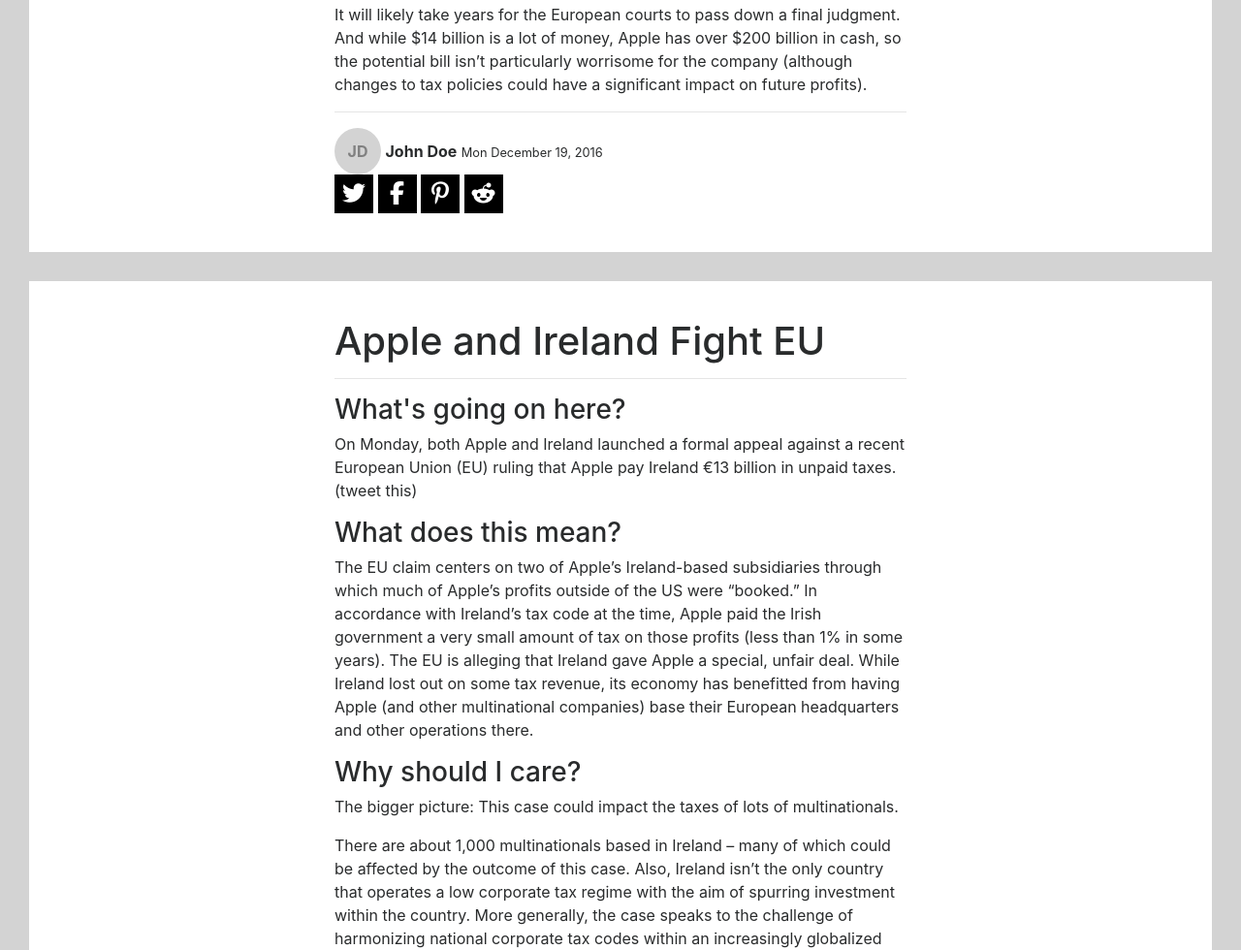
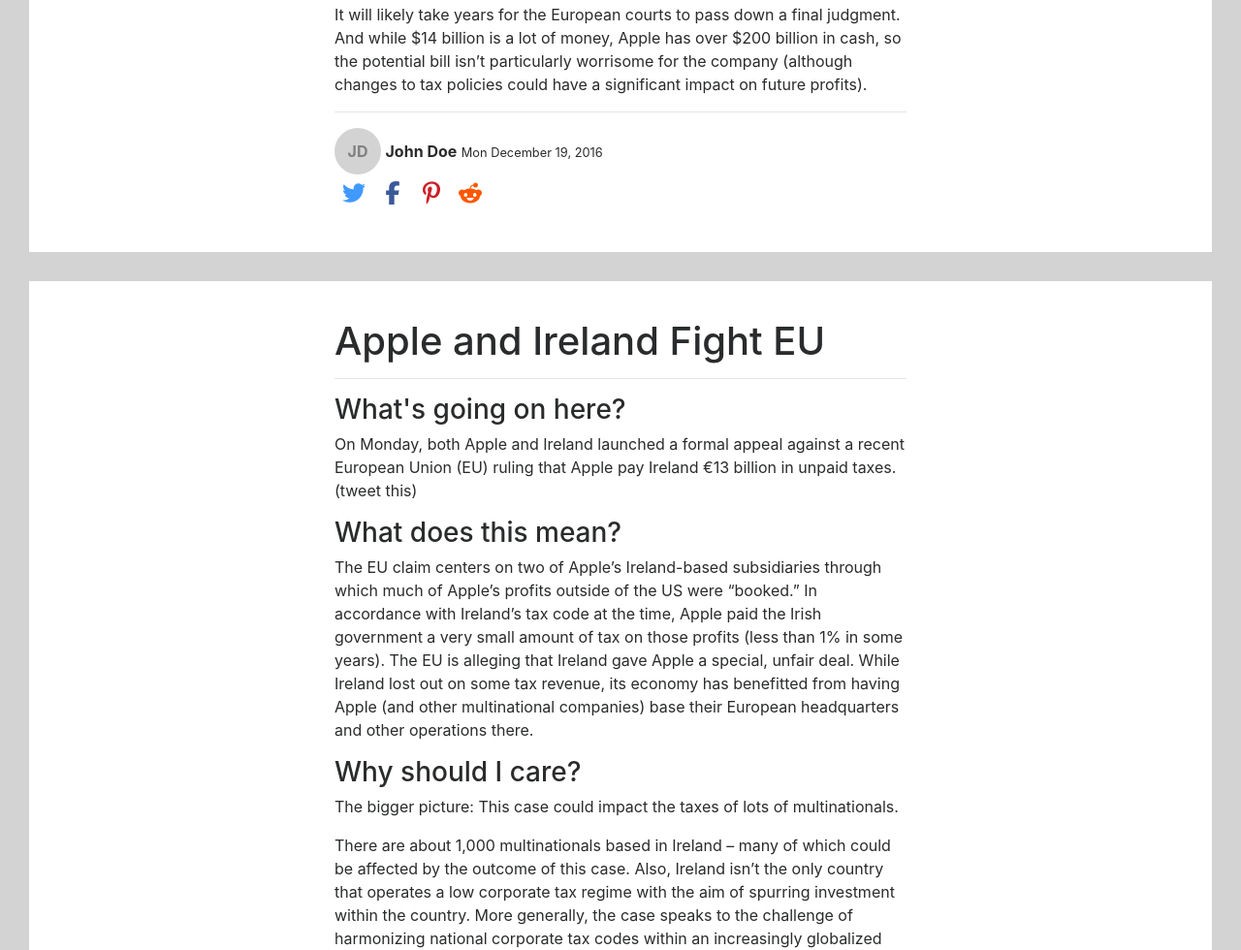
Before and after one commit to Rebehn/finimize-test, a plain HTML site: page index.html in a window 1280 px wide. Shown: the part 796-1776 px from the top of the page at 97% size. Drawn offline with nearby package versions, Linux system fonts and the light colour scheme; a script that the page names is missing.

Commit message:
coloured social media buttons

```diff
--- a/css/style.css
+++ b/css/style.css
@@ -35,13 +35,78 @@
   background-color: lightgrey;
 }
 
-.linkLogo {
-  background-color: black;
-  color: white;
+.shareBox {
+  font-size: 0;
+}
+
+.shareLogo {
   display: inline-block;
   font-size: 24px;
   width: 40px;
   height: 40px;
   line-height: 40px;
   text-align: center;
+  background-color: white;
 }
+
+#shareTwitter {
+  color: #4099FF;
+}
+
+#shareTwitter:hover {
+  background-color: #4099FF;
+  color: white;
+}
+
+#shareFacebook {
+  color: #3B5998;
+}
+
+#shareFacebook:hover {
+  background-color: #3B5998;
+  color: white;
+}
+
+#sharePinterest {
+  color: #CB2027;
+}
+
+#sharePinterest:hover {
+  background-color: #CB2027;
+  color: white;
+}
+
+#shareReddit {
+  color: #FF5700;
+}
+
+#shareReddit:hover {
+  background-color: #FF5700;
+  color: white;
+}
+
+
+
+
+
+
+
+
+
+
+
+
+
+
+
+
+
+
+
+
+
+
+
+
+
+/**/
--- a/index.html
+++ b/index.html
@@ -33,16 +33,16 @@
         <strong>John Doe</strong>
         <small>Mon December 19, 2016</small>
         <div class="shareBox">
-          <div class="linkLogo">
+          <div class="shareLogo" id="shareTwitter">
             <i class="fa fa-twitter" aria-hidden="true"></i>
           </div>
-          <div class="linkLogo">
+          <div class="shareLogo" id="shareFacebook">
             <i class="fa fa-facebook" aria-hidden="true"></i>
           </div>
-          <div class="linkLogo">
+          <div class="shareLogo" id="sharePinterest">
             <i class="fa fa-pinterest-p" aria-hidden="true"></i>
           </div>
-          <div class="linkLogo">
+          <div class="shareLogo" id="shareReddit">
             <i class="fa fa-reddit-alien" aria-hidden="true"></i>
           </div>
         </div>
```
